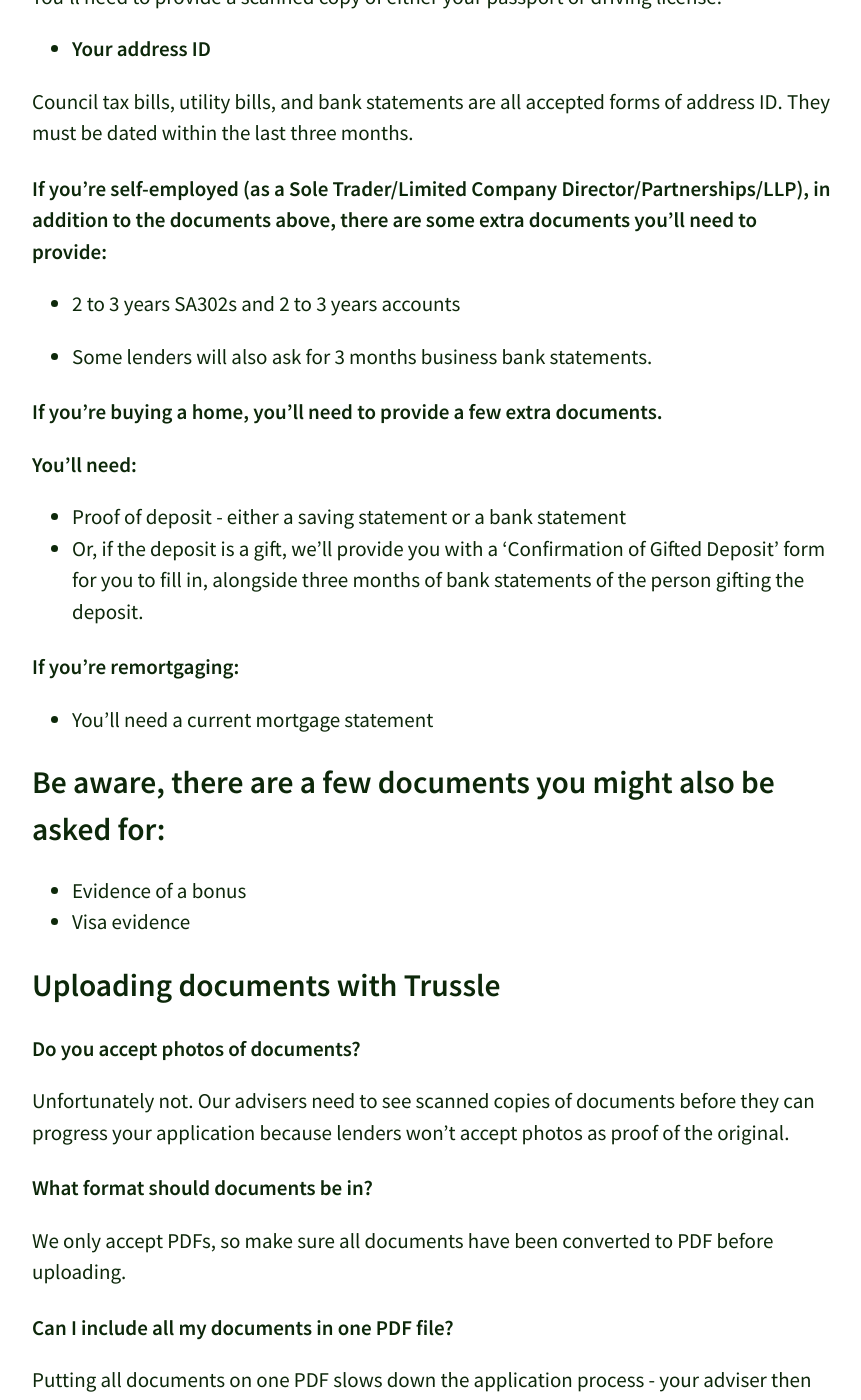
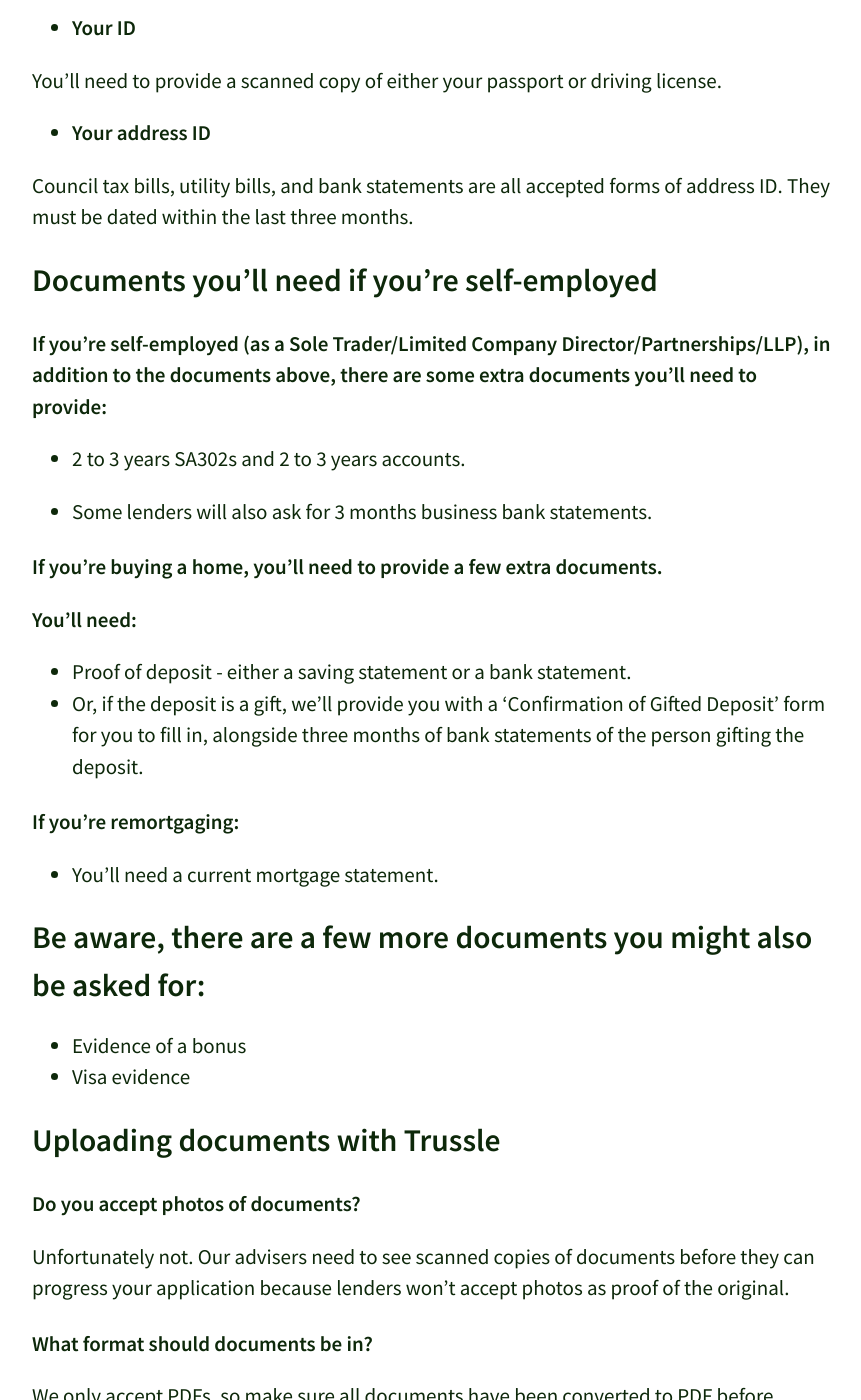
Before and after one commit to olitrussle/blog, a Jekyll site: the page built from _posts/2017-04-25-what-documents-do-you-need-for-a-mortgage.md, in a window 1280 px wide and 1400 px high, scrolled down 1998 px. Shown: the whole window, without its empty margins (208-1069 px from the left). Built offline with Jekyll 4.4.1, drawn with Linux system fonts in a browser that asks for light colours; comment, search, counter and statistics services are not loaded; some of the changed text lies outside the part shown.

Commit message:
Updated 2017-04-25-what-documents-do-you-need-for-a-mortgage.md

```diff
--- a/_posts/2017-04-25-what-documents-do-you-need-for-a-mortgage.md
+++ b/_posts/2017-04-25-what-documents-do-you-need-for-a-mortgage.md
@@ -17,6 +17,10 @@
 
 There are a few things you can do to make sure we can help with your application as quickly as possible. We’ve created a complete list of everything you’ll need to apply for a mortgage to help.
 
+[Documents you'll need: A complete list](#documents-youll-need-a-complete-list)
+[Documents you'll need if you're self employed](#documents-you-need-if-youre-self-employed)
+[Uploading documents with Trussle](#uploading-documents-with-trussle)
+[5 things to remember when uploading your documents](#5-things-to-remember-when-uploading-your-documents)
 
 ## Documents you’ll need: A complete list
 
@@ -38,10 +42,11 @@
 
 Council tax bills, utility bills, and bank statements are all accepted forms of address ID. They must be dated within the last three months.
 
+## Documents you'll need if you're self-employed
 
 ### If you’re self-employed (as a Sole Trader/Limited Company Director/Partnerships/LLP), in addition to the documents above, there are some extra documents you’ll need to provide:
 
-- 2 to 3 years SA302s and 2 to 3 years accounts
+- 2 to 3 years SA302s and 2 to 3 years accounts.
 
 - Some lenders will also ask for 3 months business bank statements.
 
@@ -50,13 +55,13 @@
 ### If you’re buying a home, you’ll need to provide a few extra documents.
 **You’ll need:**
 
-- Proof of deposit - either a saving statement or a bank statement
+- Proof of deposit - either a saving statement or a bank statement.
 - Or, if the deposit is a gift, we’ll provide you with a ‘Confirmation of Gifted Deposit’ form for you to fill in, alongside three months of bank statements of the person gifting the deposit.
 
 ### If you’re remortgaging:
-- You’ll need a current mortgage statement
+- You’ll need a current mortgage statement.
 
-## Be aware, there are a few documents you might also be asked for:
+## Be aware, there are a few more documents you might also be asked for:
 - Evidence of a bonus
 - Visa evidence
 
```
